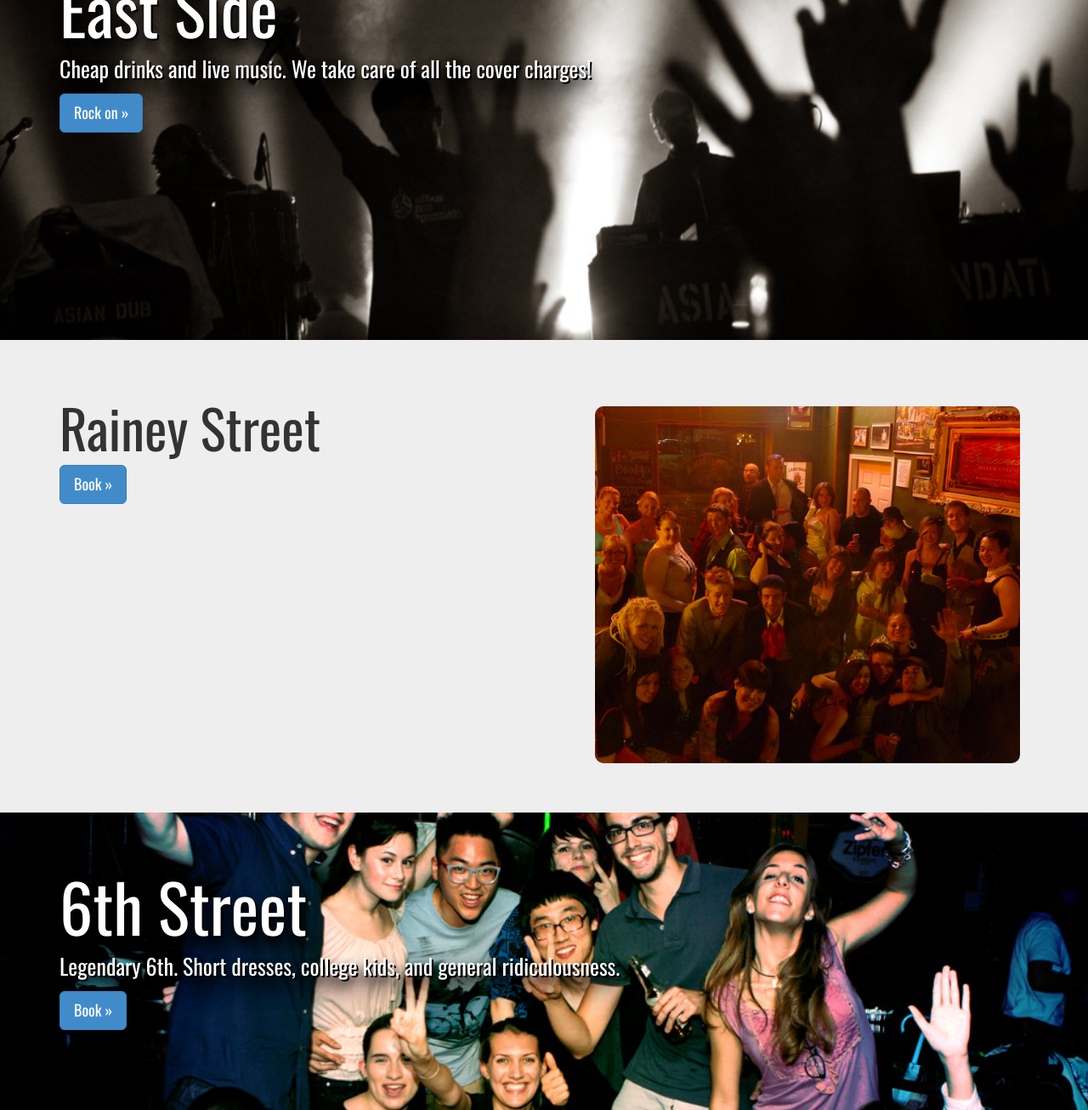
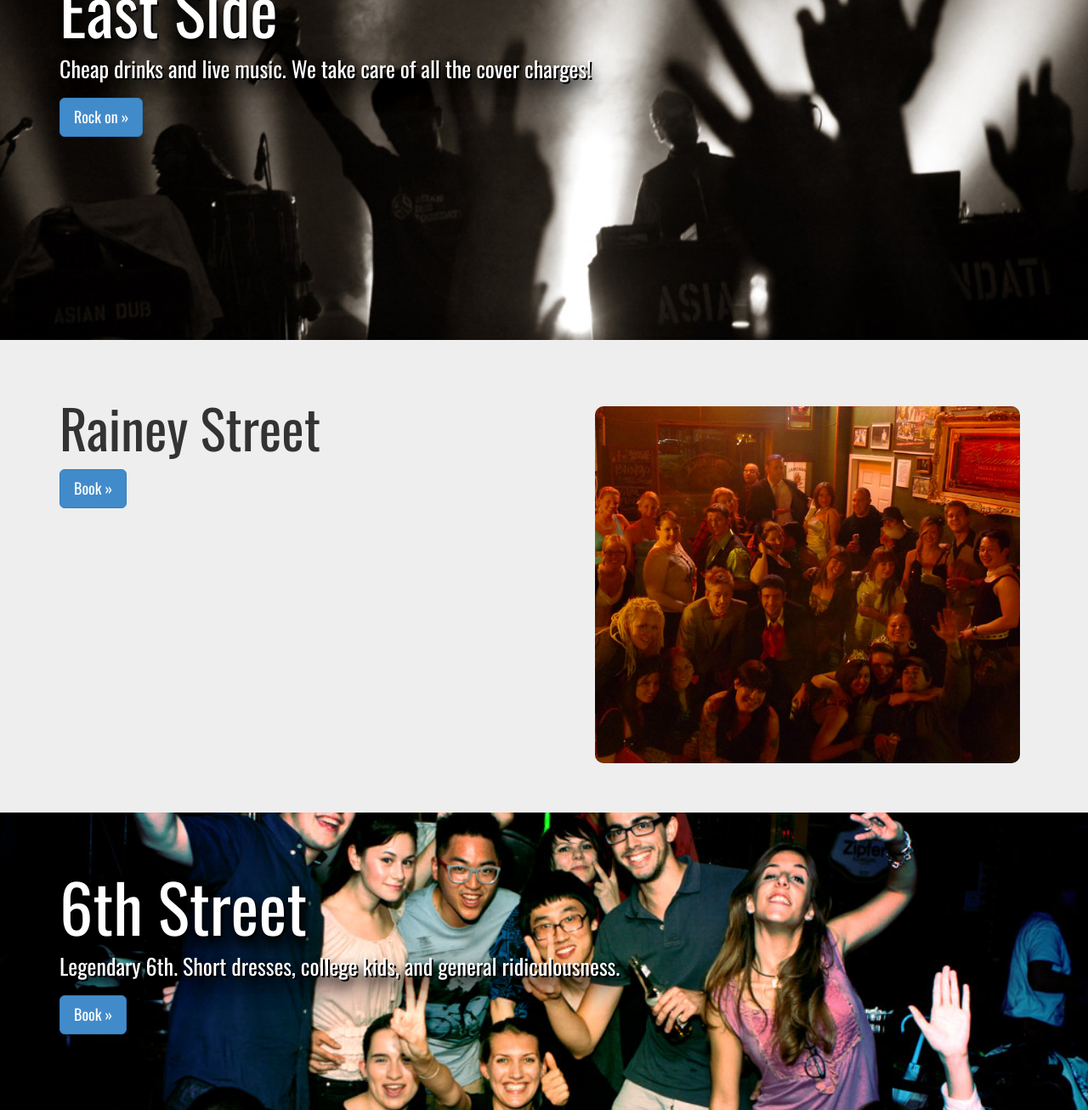
Before and after one commit to Gennovacap-Technology/axtcursions, a Jekyll site: the page built from pub-crawls.html, in a window 1280 px wide. Shown: the part 302-1608 px from the top of the page at 85% size. Built offline with Jekyll 4.4.1, drawn with Linux system fonts in a browser that asks for light colours; nearby versions of some CDN libraries; Markdown is read by kramdown in place of the engine named in the settings.

Commit message:
fixing button margins

```diff
--- a/css/index.css
+++ b/css/index.css
@@ -421,6 +421,6 @@ h2 {
 
 
 /* give buttons space when they stack */
-.btn-primary + .btn-primary {
+.btn-primary {
   margin-top: 5px;
 }
```
